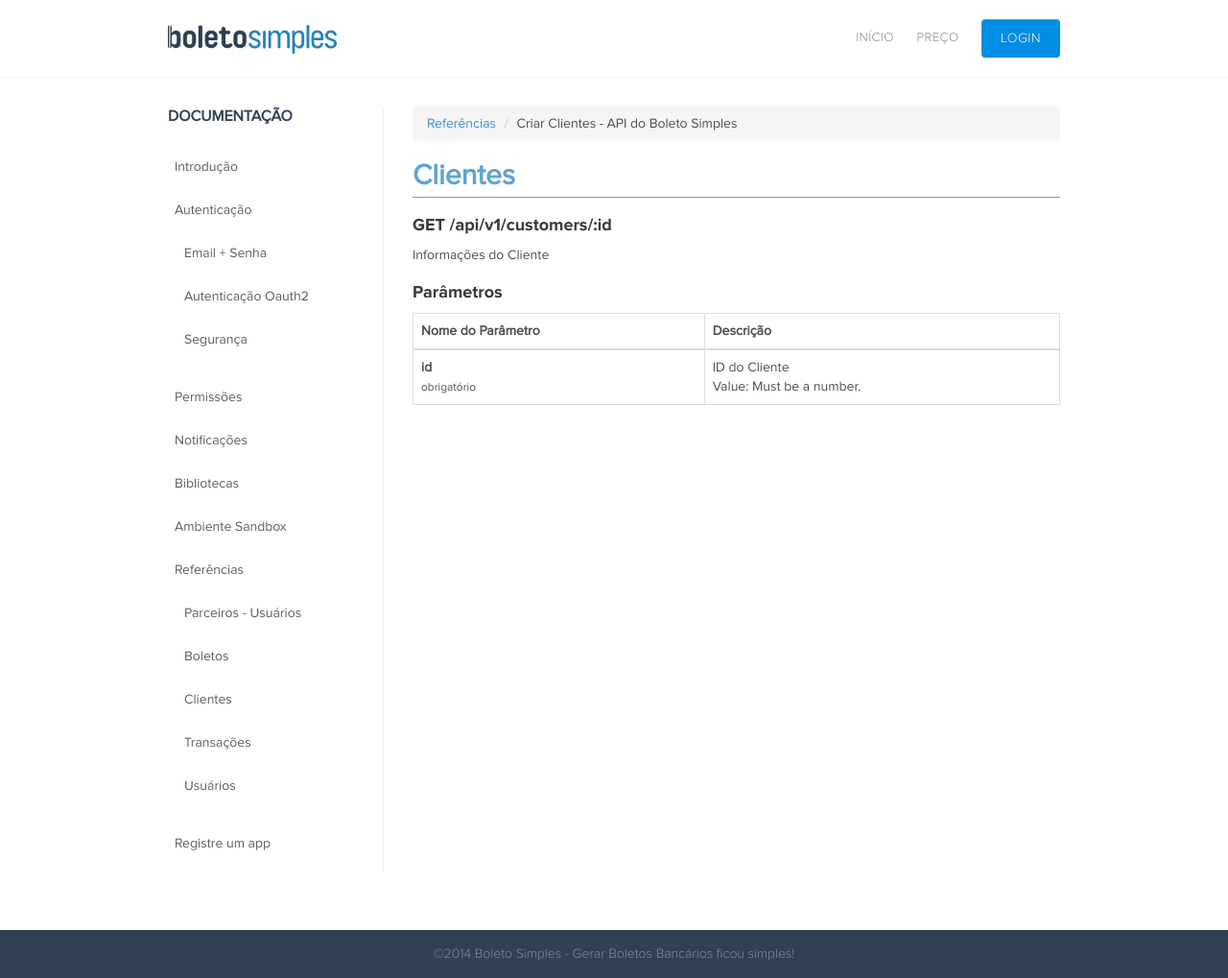
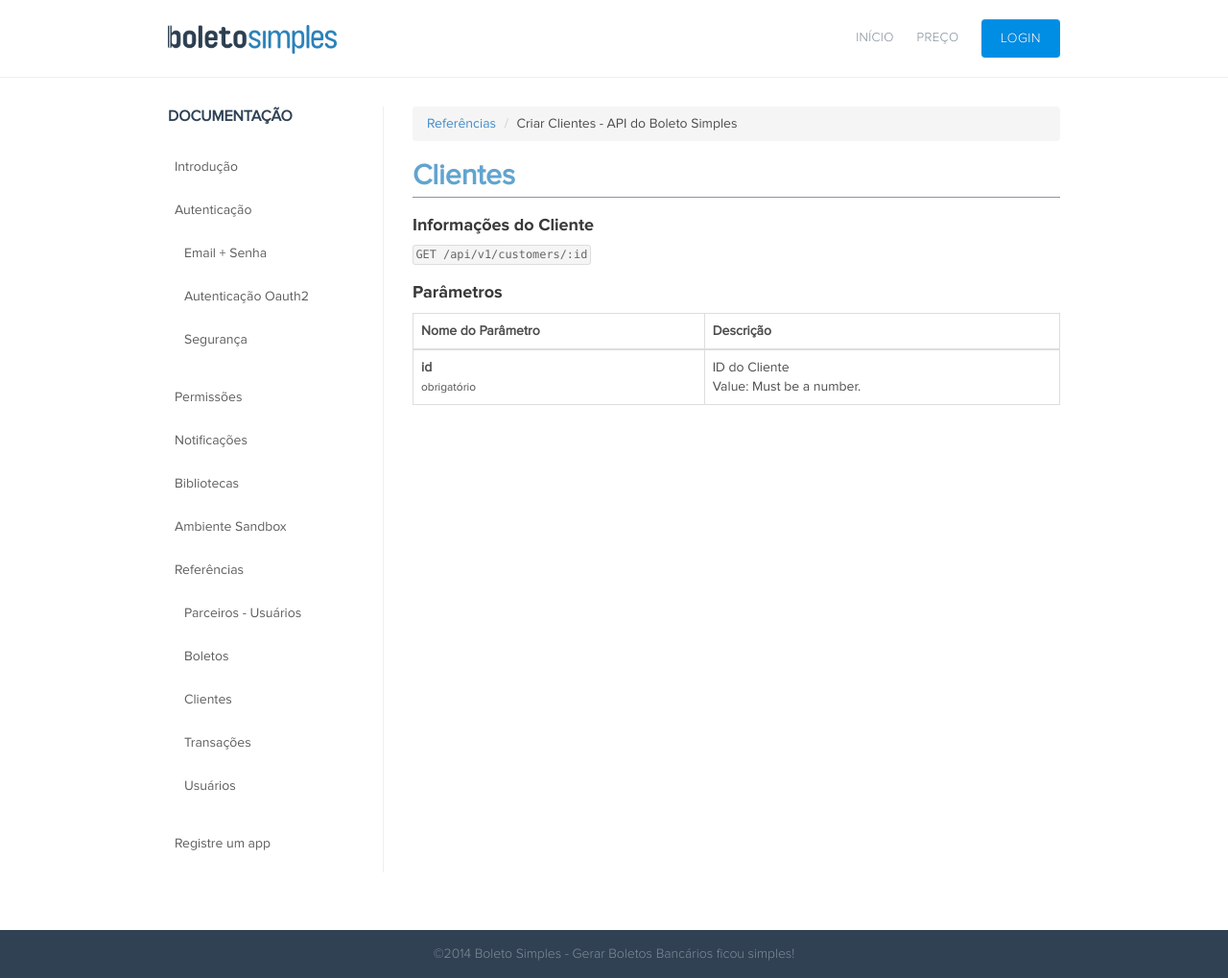
Before and after one commit to BoletoSimples/boletosimples-docs, a Jekyll site: the page built from reference/v1/customers/show/index.md, in a window 1280 px wide. Shown: the whole page at 96% size. Built offline with Jekyll 4.4.1, drawn with Linux system fonts in a browser that asks for light colours.

```diff
--- a/reference/v1/customers/show/index.md
+++ b/reference/v1/customers/show/index.md
@@ -6,8 +6,8 @@ en: /en/references
 
 ## Clientes
 
-### GET /api/v1/customers/:id
-Informações do Cliente
+### Informações do Cliente
+<code>GET /api/v1/customers/:id</code>
 
 ### Parâmetros
 
```
